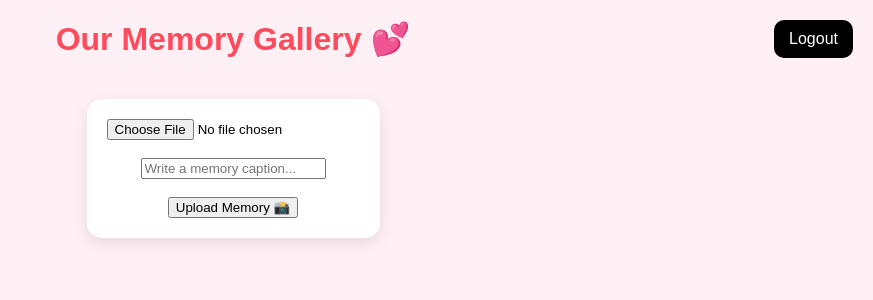
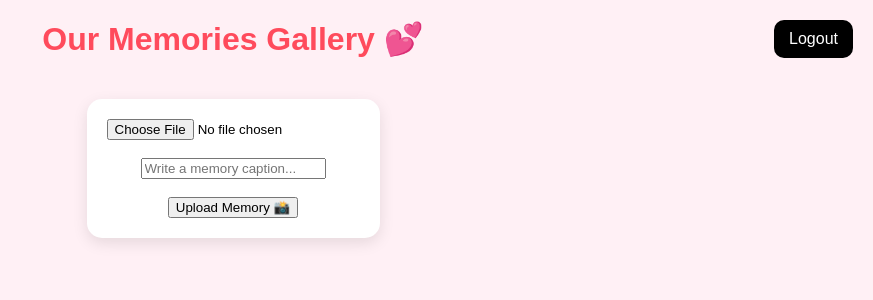
Before and after one commit to mohakshevade-gif/memories-website, a Flask app: page /gallery in a window 1280 px wide. Shown: the top 300 px of the page, without its empty margins (407-1280 px from the left). Run offline with Flask 3, Linux system fonts and the light colour scheme; the visitor is signed in with stand-in values (Sample User, id 1).

Commit message:
Update gallery.html

```diff
--- a/templates/gallery.html
+++ b/templates/gallery.html
@@ -66,7 +66,7 @@
 </head>
 <body>
     <a class="logout" href="/logout">Logout</a>
-    <h1>Our Memory Gallery 💕</h1>
+    <h1>Our Memories Gallery 💕</h1>
 
     <div class="upload-box">
         <form method="POST" enctype="multipart/form-data">
@@ -92,4 +92,5 @@
         {% endfor %}
     </div>
 </body>
+
 </html>
```
